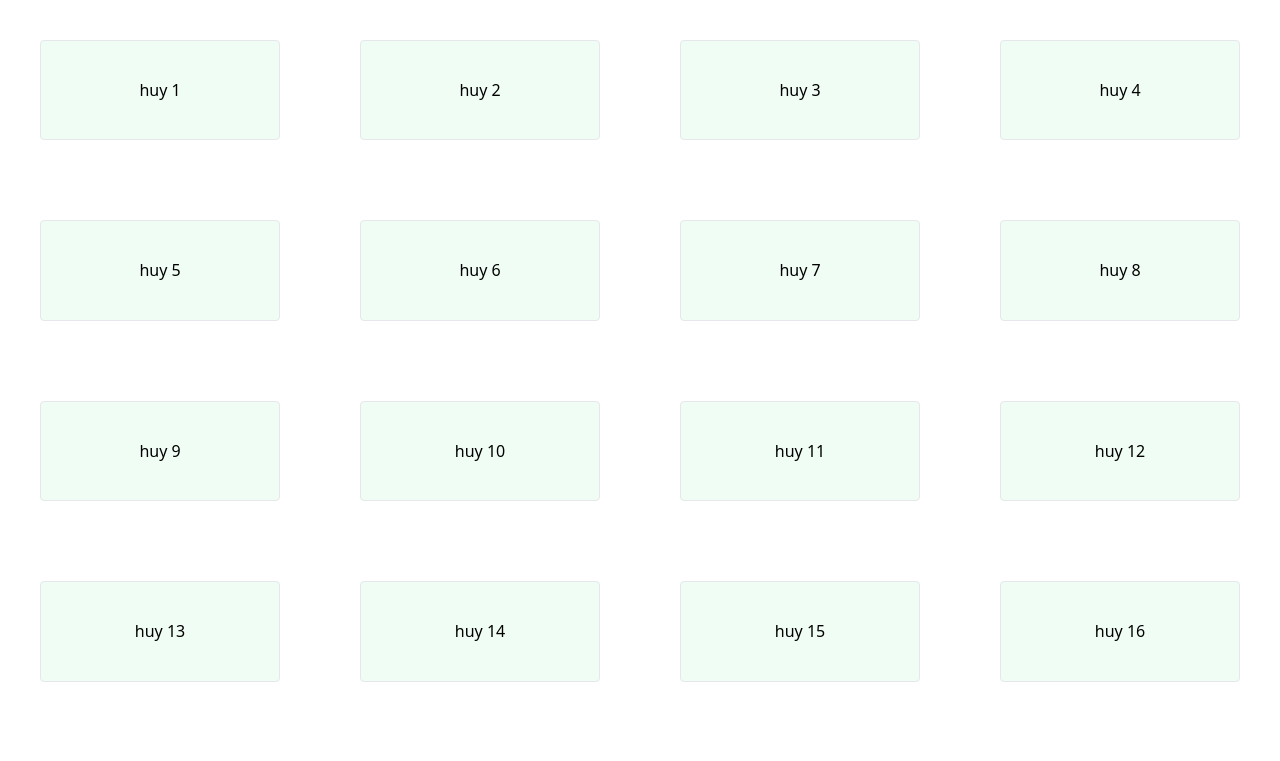
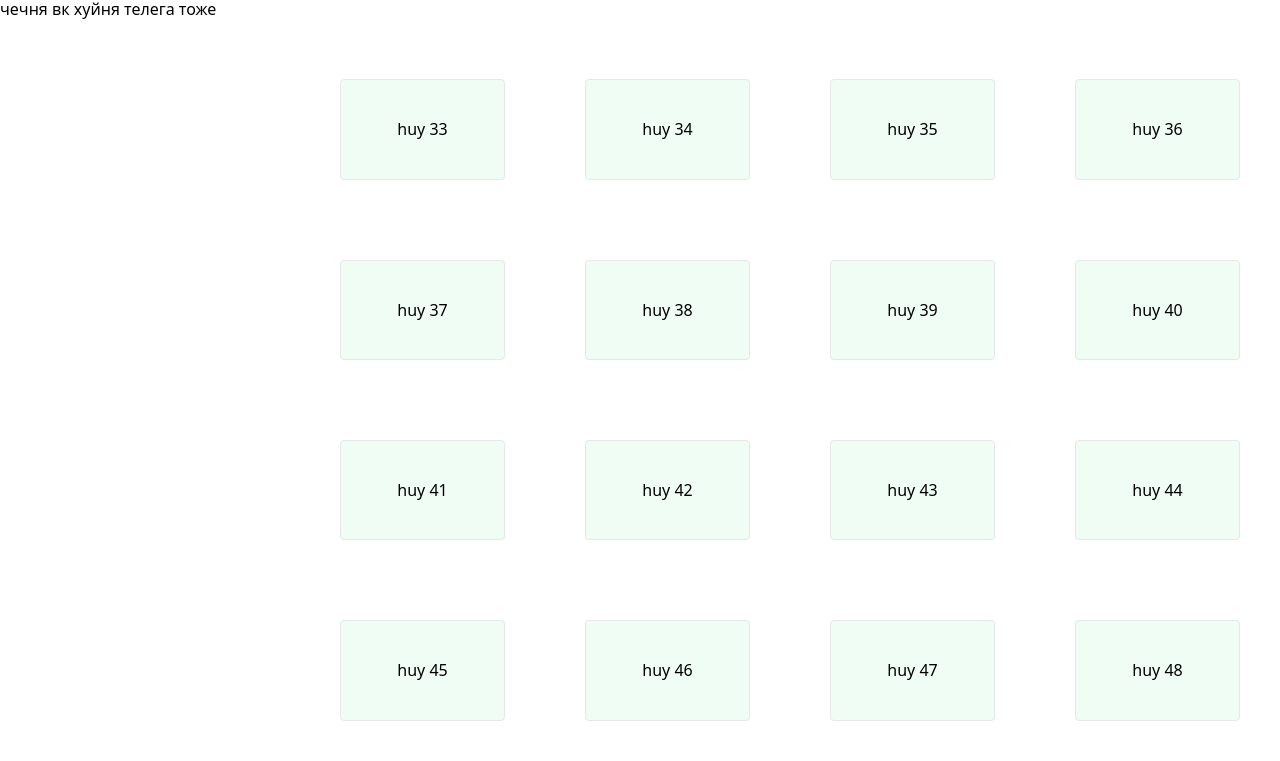
Before and after one commit to assasin0076/newbie_practice, a Vue app: page /home in a window 1280 px wide. Shown: the top 761 px of the page. Built offline with nearby package versions, Linux system fonts and the light colour scheme.

Commit message:
feat: сырой сайдбар

```diff
--- a/src/views/HomeView.vue
+++ b/src/views/HomeView.vue
@@ -2,9 +2,16 @@
 </script>
 
 <template>
-  <div class="w-full p-10 flex items-center justify-center ">
-    <div class="w-full grid grid-cols-4 gap-20">
-      <div v-for="i in 40" class="w-full h-full bg-green-50 rounded border-1 border-gray-200 flex p-10 items-center justify-center" :key="i">huy {{i}}</div>
+  <div class="fixed flex w-[280px] h-full">
+    чечня
+    вк хуйня
+    телега тоже
+  </div>
+  <div class="pl-[300px] flex h-screen">
+    <div class="w-full p-10 flex items-center justify-center">
+      <div class="w-full grid grid-cols-4 gap-20">
+        <div v-for="i in 80" class="w-full h-full bg-green-50 rounded border-1 border-gray-200 flex p-10 items-center justify-center" :key="i">huy {{i}}</div>
+      </div>
     </div>
   </div>
 </template>
```
